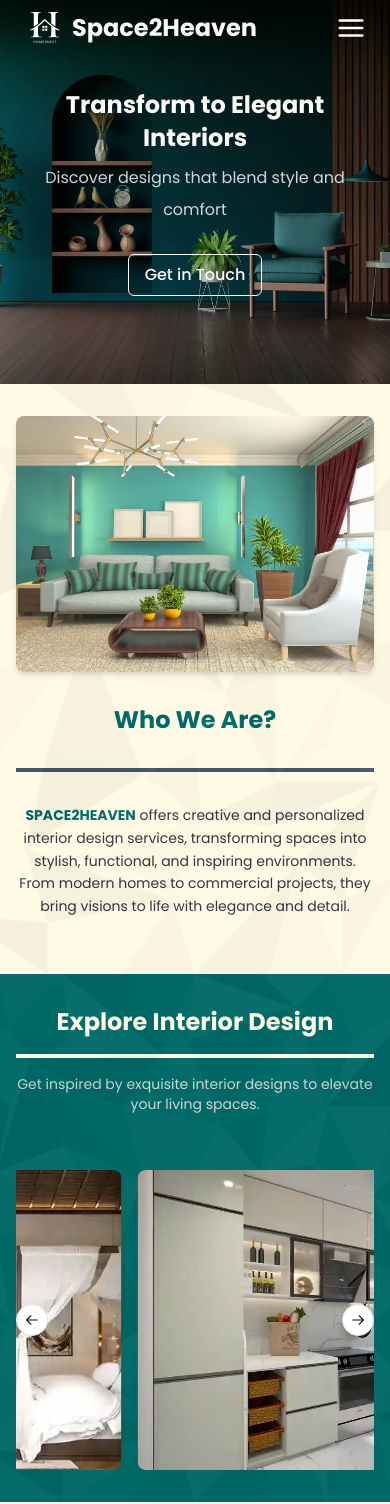
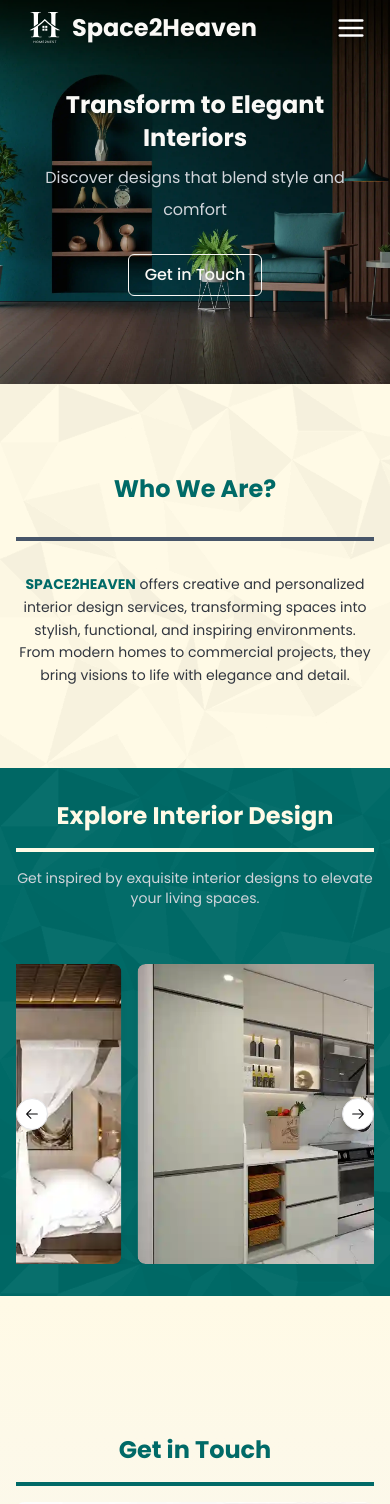
Before and after one commit to ExceptionsHandlerDevelopers/Space2Heaven, a Next.js app: page /interior in a window 390 px wide. Shown: the top 1504 px of the page. Built offline with nearby package versions, Linux system fonts and the light colour scheme.

Commit message:
Space2Heaven - Fixed styling issues

```diff
--- a/src/components/layouts/Footer.tsx
+++ b/src/components/layouts/Footer.tsx
@@ -1,13 +1,11 @@
 import Image from "next/image";
 import Link from "next/link";
 import { Globe, PhoneCall, Mail } from "lucide-react";
-import Pattern from "./Pattern";
 import { menuBarOptions } from "@/constants";
 
 const Footer = () => {
   return (
-    <section className="min-h-[40vh] bg-gray-800 text-sand-soft2 py-8 relative">
-      <Pattern />
+    <section className="min-h-[40vh] bg-gray-800 text-sand-soft2 py-8 bg-[url(/images/pattern.png)]">
       <div className="container mx-auto py-8 px-4 md:px-8 lg:px-16 relative">
         <div className="flex flex-col md:flex-row justify-between gap-8">
           {/* Logo Section */}
--- a/src/components/layouts/InteriorLayout.tsx
+++ b/src/components/layouts/InteriorLayout.tsx
@@ -1,10 +1,8 @@
 import Image from "next/image";
-import Pattern from "./Pattern";
 
 const InteriorLayout = () => {
     return (
-        <section className="section-genral-class relative">
-            <Pattern />
+        <section className="section-genral-class bg-[url(/images/pattern.png)]">
             <div className="flex flex-col-reverse lg:flex-row items-center gap-8 lg:gap-12 mb-6 lg:mb-10">
                 {/* Text Section */}
                 <div className=" flex-center flex-col gap-8 flex-1">
@@ -17,7 +15,7 @@ const InteriorLayout = () => {
                     </p>
                 </div>
 
-                <div className="relative w-full lg:w-auto h-64 md:h-80 lg:h-96 max-w-lg flex-shrink-0 flex-center">
+                <div className="relative w-full lg:w-auto h-64 md:h-80 lg:h-96 max-w-lg flex-shrink-0 flex-center flex-1">
                     <Image
                         src="/images/who-we-are.webp"
                         alt="self-intro"
--- a/src/components/layouts/PropertiesPageContent.tsx
+++ b/src/components/layouts/PropertiesPageContent.tsx
@@ -3,7 +3,6 @@
 import {
   DisplayProperties,
   LoaderLayout,
-  Pattern,
   PropertyById,
 } from "@/components";
 import { FilterObject, Property } from "@/types";
@@ -77,12 +76,12 @@ const PropertiesPageContent = ({ search, filters }: { search: string, filters: F
 
   useEffect(() => {
     const searchData = data.filter((property) => property?.title.includes(search)
-    && property?.address.city.includes(filters.state)
-    && property?.bhk.includes(filters.bhk)
-    && ((filters.budget.min === "" ||
-      parseInt(property.price, 10) >= parseInt(filters.budget.min, 10))
-      && (filters.budget.max === "" ||
-        parseInt(property.price, 10) <= parseInt(filters.budget.max, 10)))
+    // && property?.address.city.includes(filters.state)
+    // && property?.bhk.includes(filters.bhk)
+    // && ((filters.budget.min === "" ||
+    //   parseInt(property.price, 10) >= parseInt(filters.budget.min, 10))
+    //   && (filters.budget.max === "" ||
+    //     parseInt(property.price, 10) <= parseInt(filters.budget.max, 10)))
       // && property.propertyType.includes(filters.propertyType.map(item => item))
     );
     setSearchResults(searchData);
@@ -132,8 +131,7 @@ const PropertiesPageContent = ({ search, filters }: { search: string, filters: F
 
 
   return (
-    <section className="min-h-screen w-full flex-center flex-col md:flex-row px-4 md:px-10 relative">
-      <Pattern />
+    <section className="min-h-screen w-full flex-center flex-col md:flex-row px-4 md:px-10 bg-[url(/images/pattern.png)]">
       <main className="flex flex-col w-full p-4 md:p-6 gap-4">
         <h1 className="text-2xl font-semibold">Discover Your Dream Property</h1>
         <div className="flex items-center gap-4 w-full text-xs">
--- a/src/components/layouts/PropertyPane.tsx
+++ b/src/components/layouts/PropertyPane.tsx
@@ -3,7 +3,7 @@
 import { useEffect, useState } from "react";
 import { Property, PropertyPaneProps } from "@/types";
 import axios from "axios";
-import { DynamicCarousel, Pattern } from "..";
+import { DynamicCarousel } from "..";
 import { interiorDesign } from "@/constants/sampleData";
 import { contentStyles } from "@/constants";
 
@@ -40,7 +40,7 @@ const PropertyPane: React.FC<PropertyPaneProps> = ({ contentType }) => {
 
   return (
     <section
-      className={`section-genral-class relative ${contentType === "home-properties"
+      className={`section-genral-class bg-[url(/images/pattern.png)] ${contentType === "home-properties"
         ? "bg-home" :
         contentType === "home-interior" || contentType === "interior"
           ? "bg-transparent" :
@@ -49,8 +49,6 @@ const PropertyPane: React.FC<PropertyPaneProps> = ({ contentType }) => {
             : "bg-home"
         }`}
     >
-      <Pattern />
-
       {/* Header and Description */}
       <div className="flex-center gap-4 flex-col mb-6 lg:mb-10">
         <h1 className={`header-class ${titleColor}`}>{title}</h1>
--- a/src/components/layouts/Services.tsx
+++ b/src/components/layouts/Services.tsx
@@ -7,9 +7,9 @@ const Services = ({ title, data, bgClassName = "bg-gradient-to-b from-home to-gr
 
   return (
     <section
-      className={`section-genral-class relative ${bgClassName}`}
+      className={`section-genral-class bg-[url(/images/pattern.png)] ${bgClassName}`}
     >
-      <Pattern />
+      {/* <Pattern /> */}
       {/* Section Header */}
       <div className="w-full flex-center flex-col py-8 px-4 md:px-8 lg:px-16 gap-8">
         <h1 className="text-sand-soft2 header-class">
--- a/src/components/loaders/LoaderLayout.tsx
+++ b/src/components/loaders/LoaderLayout.tsx
@@ -44,7 +44,7 @@ const LoaderLayout = ({ loaderType = "all" }: { loaderType?: string }) => {
 
             </section>
             :
-            <div className="w-full grid grid-cols-full lg:grid-cols-3 xl:grid-cols-4 gap-2 items-center mt-2">
+            <div className="w-full grid grid-cols-full lg:grid-cols-3 xl:grid-cols-4 gap-2 items-center p-4 md:p-6">
                 {Array.from({ length: 8 }).map((_, index) => (
                     <Skeleton key={index} className="block h-[300px] md:h-[350px] lg:h-[400px] w-full max-w-full lg:max-w-md rounded-lg shadow-lg border border-gray-200" />
                 ))}
```
